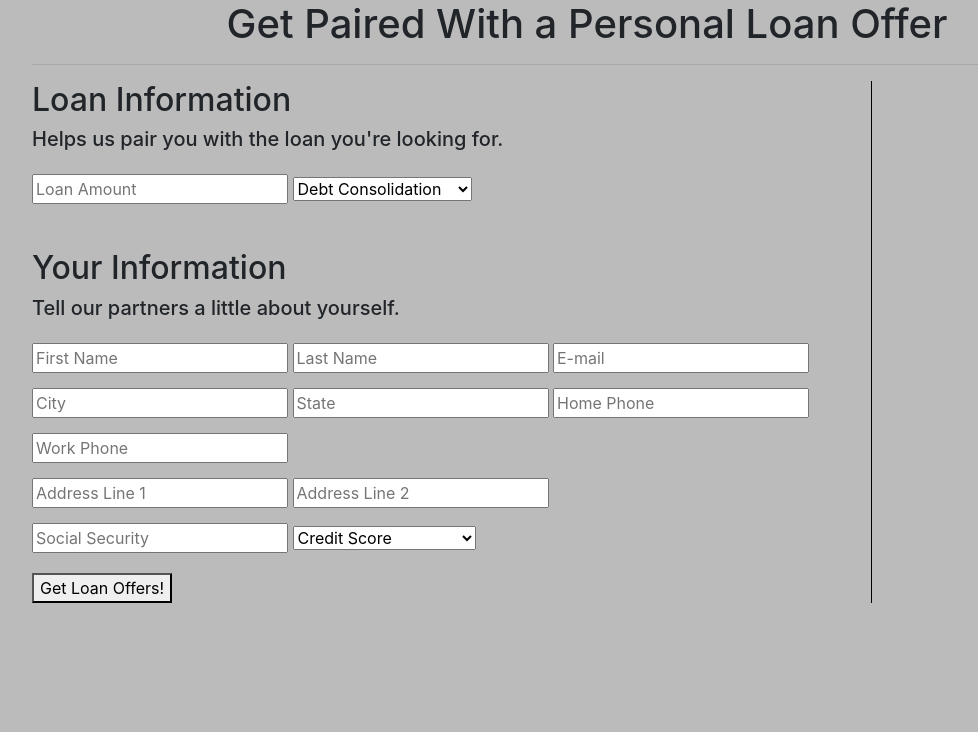
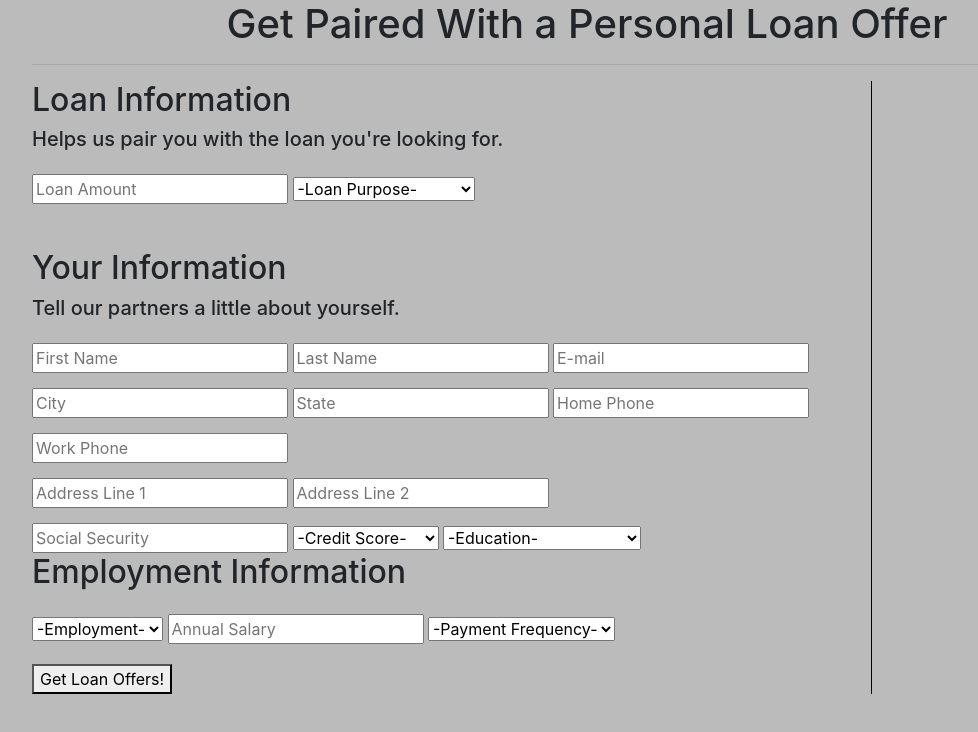
Before and after one commit to sjullieb/even-api, a website built with webpack: page src/index.html in a window 1280 px wide. Shown: the whole page, without its empty margins (53-1031 px from the left). Built offline with nearby package versions, Linux system fonts and the light colour scheme; no server answers.

Commit message:
add more options to form

```diff
--- a/src/index.html
+++ b/src/index.html
@@ -17,10 +17,21 @@
               <h5>Helps us pair you with the loan you're looking for.</h5>
               <input id="loanAmount" name="loanAmount" placeholder="Loan Amount">
               <select id="loanPurpose" name="loanPurpose">
-                <option id="debtConsolidation" value="0">Debt Consolidation</option>
-                <option id="autoLoan" value="1">Auto Loan</option>
-                <option id="homeImprovement" value="2">Home Renovations</option>
-                <option id="personalLoan" value="3">High Value Purchase</option>
+                <option>-Loan Purpose-</option>
+                <option id="debtConsolidation" value="debt_consolidation">Debt Consolidation</option>
+                <option id="autoLoan" value="auto">Auto Loan</option>
+                <option id="homeImprovement" value="home_improvement">Home Improvement</option>
+                <option id="personalLoan" value="large_purchases">Large Purchase</option>
+                <option id="boatLoan" value="boat">Boat</option>
+                <option id="businessLoan" value="business">Business</option>
+                <option id="greenLoan" value="green">Green Loan</option>
+                <option id="householdLoan" value="household_expenses">Household Expenses</option>
+                <option id="medicalLoan" value="medical_dental">Medical/Dental</option>
+                <option id="relocationLoan" value="moving_relocation">Relocation</option>
+                <option id="studentLoan" value="student_loan">Student Loan</option>
+                <option id="taxLoan" value="taxes">Taxes</option>
+                <option id="vacationLoan" value="vacation">Vacation</option>
+                <option id="other" value="other">Other</option>
               </select>
             </div>
             <div id="userInfo">
@@ -37,16 +48,41 @@
               <input id="address2" name="address2" placeholder="Address Line 2" type="text"><br>
               <input id="ssn" name="ssn" placeholder="Social Security" type="text">
               <select id="creditScore" name="creditScore">
-                  <option>Credit Score</option>
-                  <option id="badCredit" value="0">Poor (580-)</option>
-                  <option id="fairCredit" value="1">Fair (581-669)</option>
-                  <option id="goodCredit" value="2">Good (670-739)</option>
-                  <option id="greatCredit" value="3">Very Good (740-799)</option>
-                  <option id="excellentCredit" value="4">Excellent (800-850)</option>
-                </select>
+                <option>-Credit Score-</option>
+                <option id="badCredit" value="0">Poor (600-)</option>
+                <option id="fairCredit" value="1">Fair (600-659)</option>
+                <option id="goodCredit" value="2">Good (660-719)</option>
+                <option id="excellentCredit" value="4">Excellent (720+)</option>
+              </select>
+              <select id="education" name="education">
+                <option>-Education-</option>
+                <option id="high_school" value="high_school">High School</option>
+                <option id="associate" value="associate">Associate's Degree</option>
+                <option id="bachelors" value="bachelors">Bachelor's Degree</option>
+                <option id="masters" value="masters">Master's Degree</option>
+                <option id="other_grad_degree" value="other_grad_degree">Other Graduate Degree</option>
+                <option id="other" value="other">Other</option>
+              </select>
             </div>
             <div id="employmentInfo">
-
+              <h2>Employment Information</h2>
+              <select id="employment">
+                <option>-Employment-</option>
+                <option id="employed">Employed</option>
+                <option id="military">Military</option>
+                <option id="not_employed">Not Employed</option>
+                <option id="other">Other</option>
+                <option id="retired">Retired</option>
+                <option id="self_employed">Self Employed</option>
+              </select>
+              <input id="annualSalary" name="annualSalary" placeholder="Annual Salary">
+              <select id="paymentFrequency">
+                <option>-Payment Frequency-</option>
+                <option id="weekly" value="weekly">Weekly</option>
+                <option id="biweekly" value="biweekly">Bi-Weekly</option>
+                <option id="twice_monthly" value="twice_monthly">Twice Monthly</option>
+                <option id="monthly" value="monthly">Monthly</option>
+              </select>
             </div>
             <button type="submit">Get Loan Offers!</button>
           </form>
```
